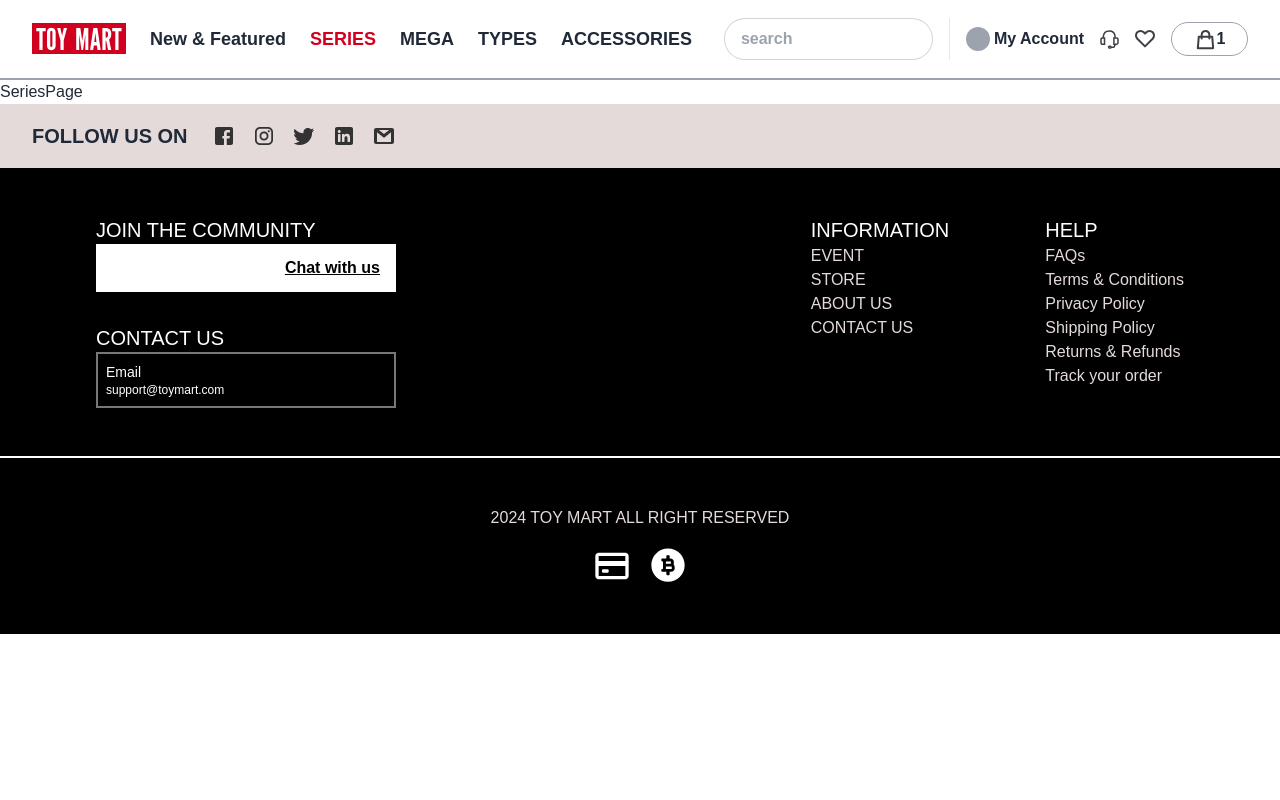
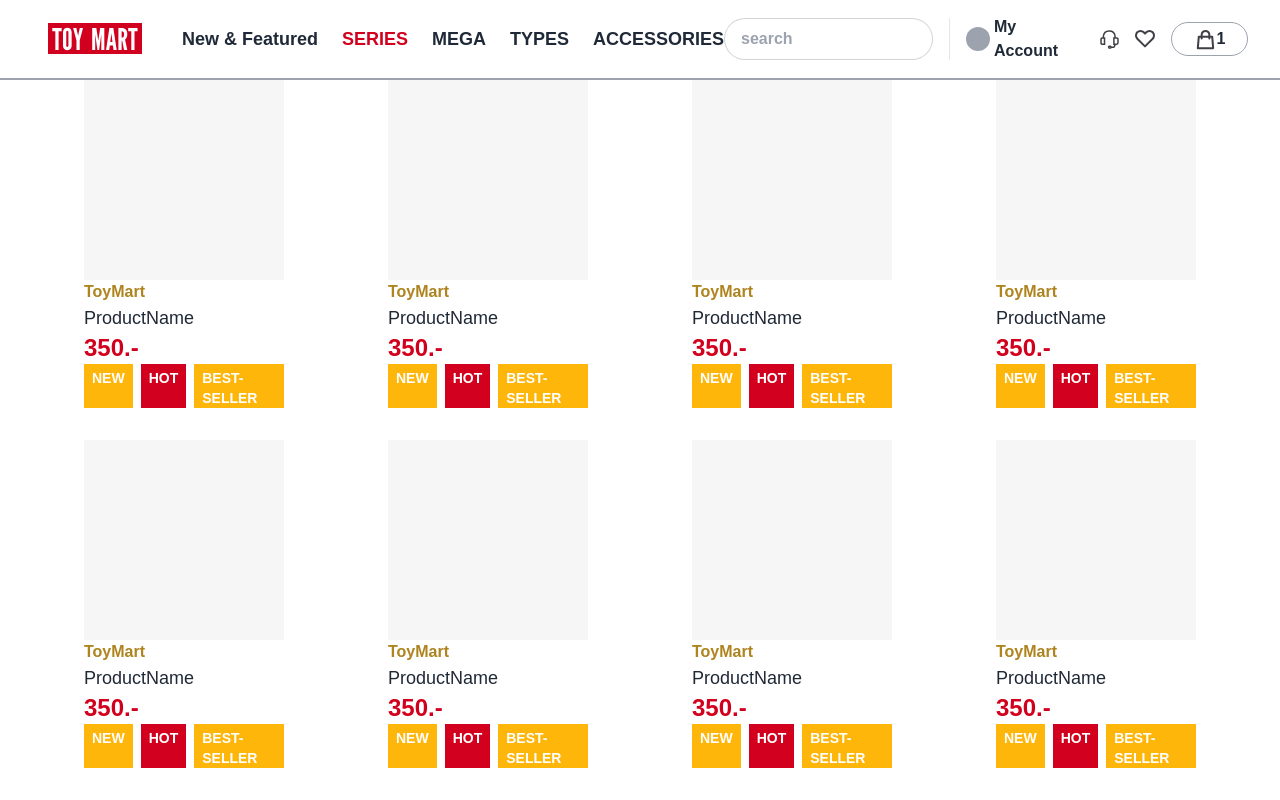
Before and after one commit to nitichaikardkarnklai/cc16-group-project-front, a React (Vite) app: page /series in a window 1280 px wide. Shown: the top 800 px of the page. Built offline with nearby package versions, Linux system fonts and the light colour scheme; a web font is replaced by a local one.

Commit message:
update navbar and productpage

```diff
--- a/src/layouts/CustomerNavBar.jsx
+++ b/src/layouts/CustomerNavBar.jsx
@@ -10,6 +10,8 @@ import SeriesMenulist from './components/SeriesMenulist';
 import { useLocation } from 'react-router-dom';
 import { useEffect } from 'react';
 import FeatureMenuList from './components/FeatureMenuList';
+import { Link } from 'react-router-dom';
+import useAuth from '../hooks/use-auth';
 
 const openState = {
   feature: false,
@@ -21,12 +23,12 @@ const openState = {
 
 const defaultClass =
   'btn bg-transparent shadow-none border-none text-lg p-0 hover:bg-transparent';
-const active = 'text-redHero';
 
 export default function CustomerNavBar() {
   const [open, setOpen] = useState(openState);
 
   const { pathname } = useLocation();
+  const { authUser } = useAuth();
 
   useEffect(() => {
     console.log(pathname);
@@ -133,10 +135,14 @@ export default function CustomerNavBar() {
   };
 
   return (
-    <>
-      <div className='sticky flex w-full h-[5rem] bg-white justify-between items-center px-8 border-b-2 border-gray-400'>
+    <div>
+      <div className='sticky top-0 flex w-full h-[5rem] bg-white justify-between items-center px-8 border-b-2 border-gray-400 z-50'>
         <div className='flex gap-6  items-center font-semibold'>
+          <Link to='/'>
+            <div className='btn bg-transparent border-none shadow-none hover:bg-transparent'>
               <ToyMartLogo />
+            </div>
+          </Link>
           <div
             onClick={onClickFeature}
             style={{ color: isFeaturePage() }}
@@ -178,20 +184,27 @@ export default function CustomerNavBar() {
             <SearchBar />
           </div>
           <div className='flex items-center gap-4'>
+            <Link to='/my-account-page'>
+              {}
               <div className='flex  justify-center items-center gap-1'>
                 <div className='w-[24px] h-[24px] bg-gray-400 rounded-full'></div>
                 <div>My Account</div>
               </div>
+            </Link>
             <div>
               <HeadPhoneIcon />
             </div>
+            <Link to='/wishlist-page'>
               <div>
                 <HeartIcon />
               </div>
+            </Link>
+            <Link to='/cart-page'>
               <div className='w-[77px] h-[34px] rounded-3xl border border-gray-400 flex justify-center items-center'>
                 <ShoppingBagIcon />
                 <div>1</div>
               </div>
+            </Link>
           </div>
         </div>
       </div>
@@ -202,6 +215,6 @@ export default function CustomerNavBar() {
         {open.types && <Menulist link={'/types'} />}
         {open.accessories && <Menulist link={'/accessories'} />}
       </div>
-    </>
+    </div>
   );
 }
--- a/src/layouts/ProductsContainer.jsx
+++ b/src/layouts/ProductsContainer.jsx
@@ -1,5 +1,22 @@
 import React from 'react';
+import ProductCard from './components/ProductCard';
 
 export default function ProductsContainer() {
-  return <div>ProductsContainer</div>;
+  return (
+    <div className='grid grid-cols-4 gap-8 mx-12'>
+      <ProductCard />
+      <ProductCard />
+      <ProductCard />
+      <ProductCard />
+      <ProductCard />
+      <ProductCard />
+      <ProductCard />
+      <ProductCard />
+      <ProductCard />
+      <ProductCard />
+      <ProductCard />
+      <ProductCard />
+      <ProductCard />
+    </div>
+  );
 }
--- a/src/layouts/components/Menulist.jsx
+++ b/src/layouts/components/Menulist.jsx
@@ -5,7 +5,7 @@ import { Link } from 'react-router-dom';
 
 export default function menulist({ link }) {
   return (
-    <div className='w-[full] shadow-md flex justify-center p-8 gap-4'>
+    <div className='w-[full] shadow-md flex justify-center p-8 gap-4 bg-white'>
       <Link to={link}>
         <MenuCard />
       </Link>
--- /dev/null
+++ b/src/layouts/components/ProductCard.jsx
@@ -0,0 +1,25 @@
+import React from 'react';
+
+export default function ProductCard() {
+  return (
+    <div className='relative w-[200px] flex flex-col  mx-auto'>
+      <div className='w-[200px] h-[200px] bg-grayBg100'></div>
+      <div className='flex flex-col w-full items-start'>
+        <div className=' font-semibold text-goldToyMart'>ToyMart</div>
+        <div className='font-medium text-lg'>ProductName</div>
+        <div className='font-semibold text-2xl text-redHero'>350.-</div>
+      </div>
+      <div className='flex gap-2'>
+        <div className='text-sm bg-yellowNew px-2 pt-1 font-bold text-white'>
+          NEW
+        </div>
+        <div className='text-sm bg-redHero px-2 pt-1 font-bold text-white'>
+          HOT
+        </div>
+        <div className='text-sm bg-yellowNew px-2 pt-1 font-bold text-white'>
+          BEST-SELLER
+        </div>
+      </div>
+    </div>
+  );
+}
--- a/src/pages/customer/SeriesPage.jsx
+++ b/src/pages/customer/SeriesPage.jsx
@@ -1,5 +1,10 @@
 import React from 'react';
+import ProductsContainer from '../../layouts/ProductsContainer';
 
 export default function SeriesPage() {
-  return <div>SeriesPage</div>;
+  return (
+    <div>
+      <ProductsContainer />
+    </div>
+  );
 }
```
Lines whose indentation alone changed are shown as unchanged.
